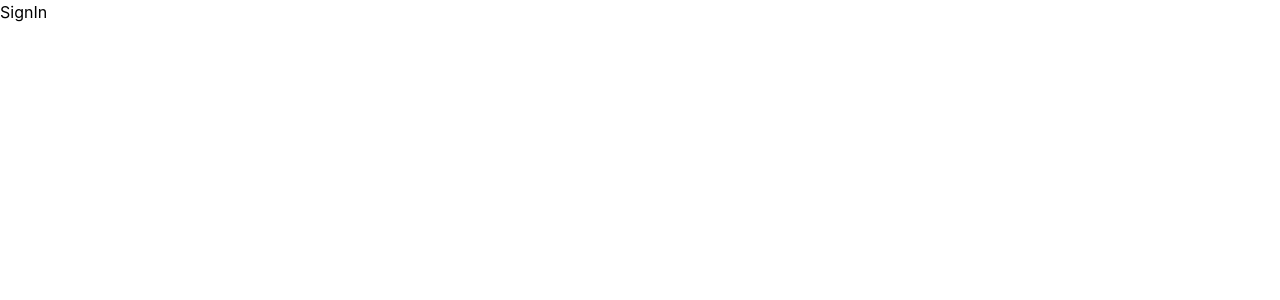
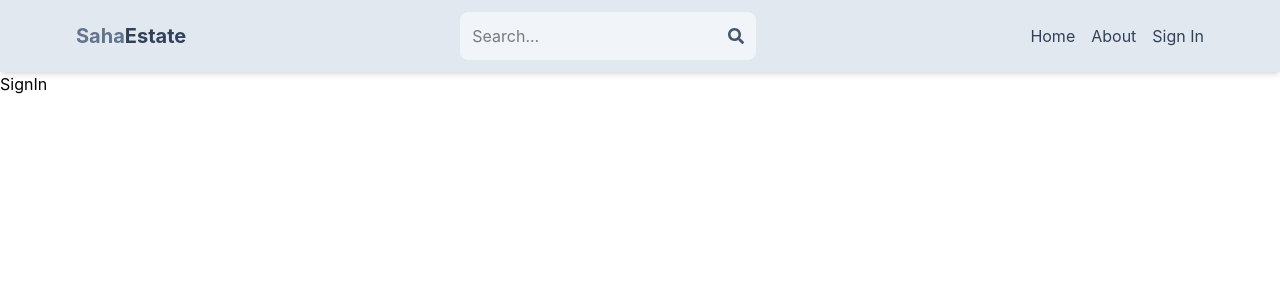
Before and after one commit to manajitsaha18/saha-estate, a React (Vite) app in the folder client/: page /signin in a window 1280 px wide. Shown: the top 300 px of the page. Built offline with nearby package versions, Linux system fonts and the light colour scheme.

Commit message:
Create header component

```diff
--- a/client/package.json
+++ b/client/package.json
@@ -13,6 +13,7 @@
     "@tailwindcss/vite": "^4.3.0",
     "react": "^19.2.6",
     "react-dom": "^19.2.6",
+    "react-icons": "^5.6.0",
     "react-router-dom": "^7.15.1",
     "tailwindcss": "^4.3.0"
   },
--- a/client/src/App.jsx
+++ b/client/src/App.jsx
@@ -5,15 +5,17 @@
 import Profile from './pages/Profile';
 import SignIn from './pages/SignIn';
 import SignUp from './pages/SignUp';
+import Header from './components/Header';
 const App = () => {
   return (
     <BrowserRouter>
+      <Header />
       <Routes>
-        <Route path="/" element={<Home/>} />
-        <Route path="/about" element={<About/>} />
-        <Route path="/profile" element={<Profile/>} />
-        <Route path="/signin" element={<SignIn/>} />
-        <Route path="/signup" element={<SignUp/>} />
+        <Route path="/" element={<Home />} />
+        <Route path="/about" element={<About />} />
+        <Route path="/profile" element={<Profile />} />
+        <Route path="/signin" element={<SignIn />} />
+        <Route path="/signup" element={<SignUp />} />
       </Routes>
     </BrowserRouter>
   )
--- /dev/null
+++ b/client/src/components/Header.jsx
@@ -0,0 +1,48 @@
+import { FaSearch } from 'react-icons/fa';
+import { Link } from 'react-router-dom';
+
+function Header() {
+    return (
+        <header className='bg-slate-200 shadow-md'>
+            <div className='flex justify-between items-center max-w-6xl mx-auto p-3'>
+                <Link to='/'>
+                    <h1 className='font-bold text-sm sm:text-xl flex flex-wrap'>
+                        <span className='text-slate-500'>Saha</span>
+                        <span className='text-slate-700'>Estate</span>
+                    </h1>
+                </Link>
+
+                <form className='bg-slate-100 p-3 rounded-lg flex items-center'>
+                    <input
+                        type='text'
+                        placeholder='Search...'
+                        className='bg-transparent focus:outline-none w-24 sm:w-64'
+                    />
+
+                    <button type='submit'>
+                        <FaSearch className='text-slate-600' />
+                    </button>
+                </form>
+
+                <nav>
+                    <ul className='flex gap-4'>
+                        <li>
+                            <Link to='/' className='hidden sm:inline text-slate-700 hover:underline'> Home </Link>
+                        </li>
+
+                        <li>
+                            <Link to='/about' className='hidden sm:inline text-slate-700 hover:underline'> About </Link>
+                        </li>
+
+                        <li>
+                            <Link to='/signin' className='text-slate-700 hover:underline'>Sign In </Link>
+                        </li>
+                    </ul>
+                </nav>
+
+            </div>
+        </header>
+    );
+}
+
+export default Header;
```
Also changed, not shown: 1 other file (tests, documents, lock files or other folders).
